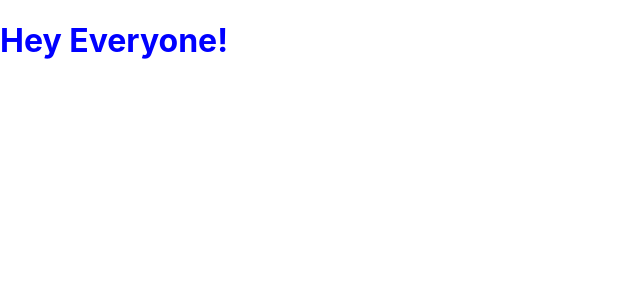
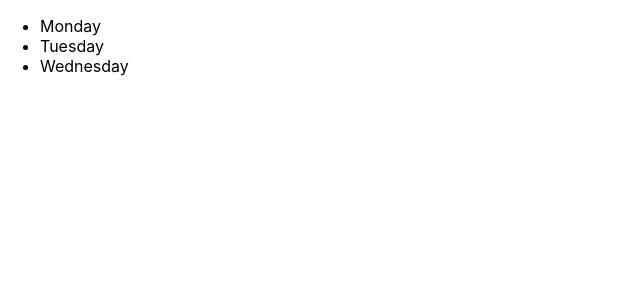
Before and after one commit to chibui/react-essentials, a React (Create React App) app: page / in a window 1280 px wide. Shown: the top 300 px of the page, without its empty margins (0-640 px from the left). Built offline with nearby package versions, Linux system fonts and the light colour scheme.

Commit message:
Refactor usings JSX

```diff
--- a/src/index.js
+++ b/src/index.js
@@ -3,8 +3,10 @@
 import './index.css';
 
 ReactDOM.render(
-  React.createElement("h1", {
-    style: { color: "blue" }
-  }, "Hey Everyone!"),
+  <ul>
+    <li>Monday</li>
+    <li>Tuesday</li>
+    <li>Wednesday</li>
+  </ul>,
   document.getElementById('root')
 );
```
